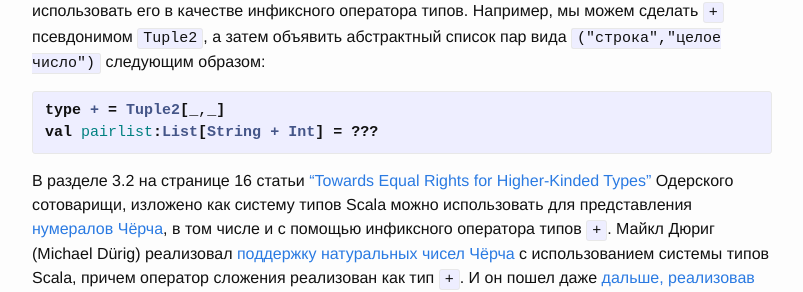
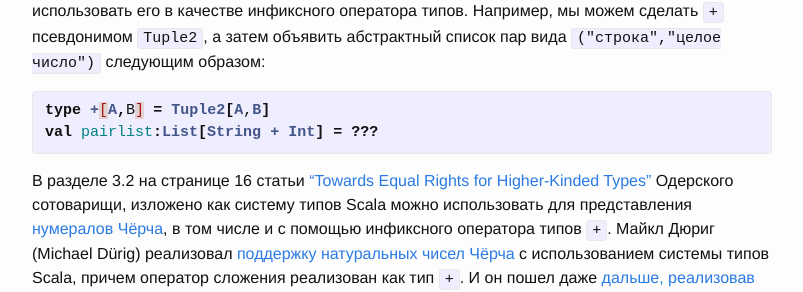
Before and after one commit to avpet/avpet.github.com, a Jekyll site: the page built from _posts/2015-05-29-scala-type-infix-operator.markdown, in a window 1280 px wide and 900 px high, scrolled down 6160 px. Shown: the part 158-450 px from the top of the window, without its empty margins (238-1041 px from the left). Built offline with Jekyll 4.4.1, drawn with Linux system fonts in a browser that asks for light colours; formulas are drawn with MathJax 3.

```diff
--- a/_posts/2015-05-29-scala-type-infix-operator.markdown
+++ b/_posts/2015-05-29-scala-type-infix-operator.markdown
@@ -274,7 +274,7 @@ val t2:Tuple2[String,Int] = ("abc",123)
 Синтаксис в первом объявлении выглядит немножко странно в том месте, где мы используем `Tuple2`. Однако Scala позволяет нам использовать символы операторов для имен типов, как и для имен методов, так что мы можем объявить тип высшего порядка с именем `+` or `*` и использовать его в качестве инфиксного оператора типов. Например, мы можем сделать `+` псевдонимом `Tuple2`, а затем объявить абстрактный список пар вида `("строка","целое число")` следующим образом:
 
 {% highlight scala %}
-type + = Tuple2[_,_]
+type +[A,B] = Tuple2[A,B]
 val pairlist:List[String + Int] = ???
 {% endhighlight %}
 
```
